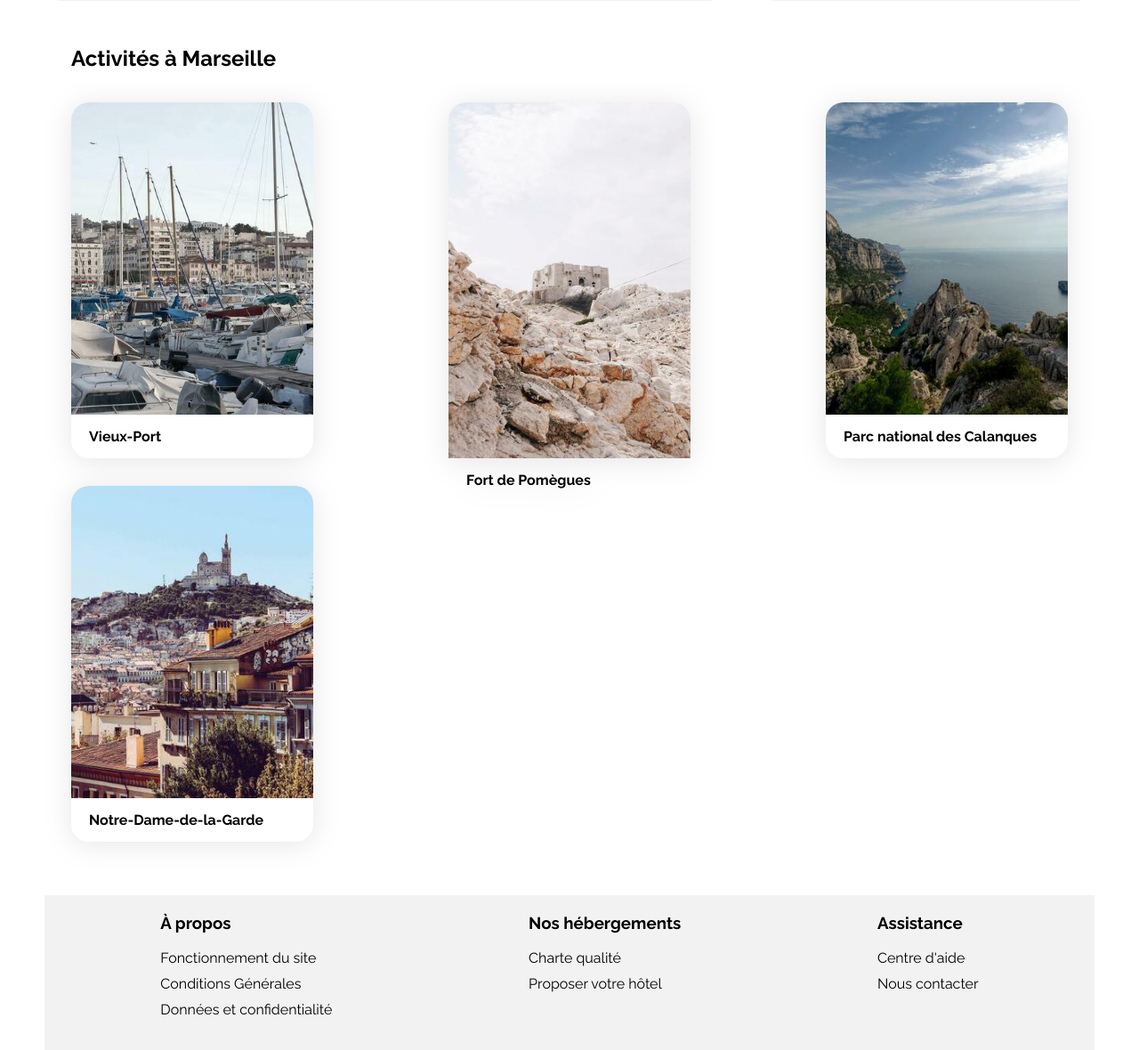
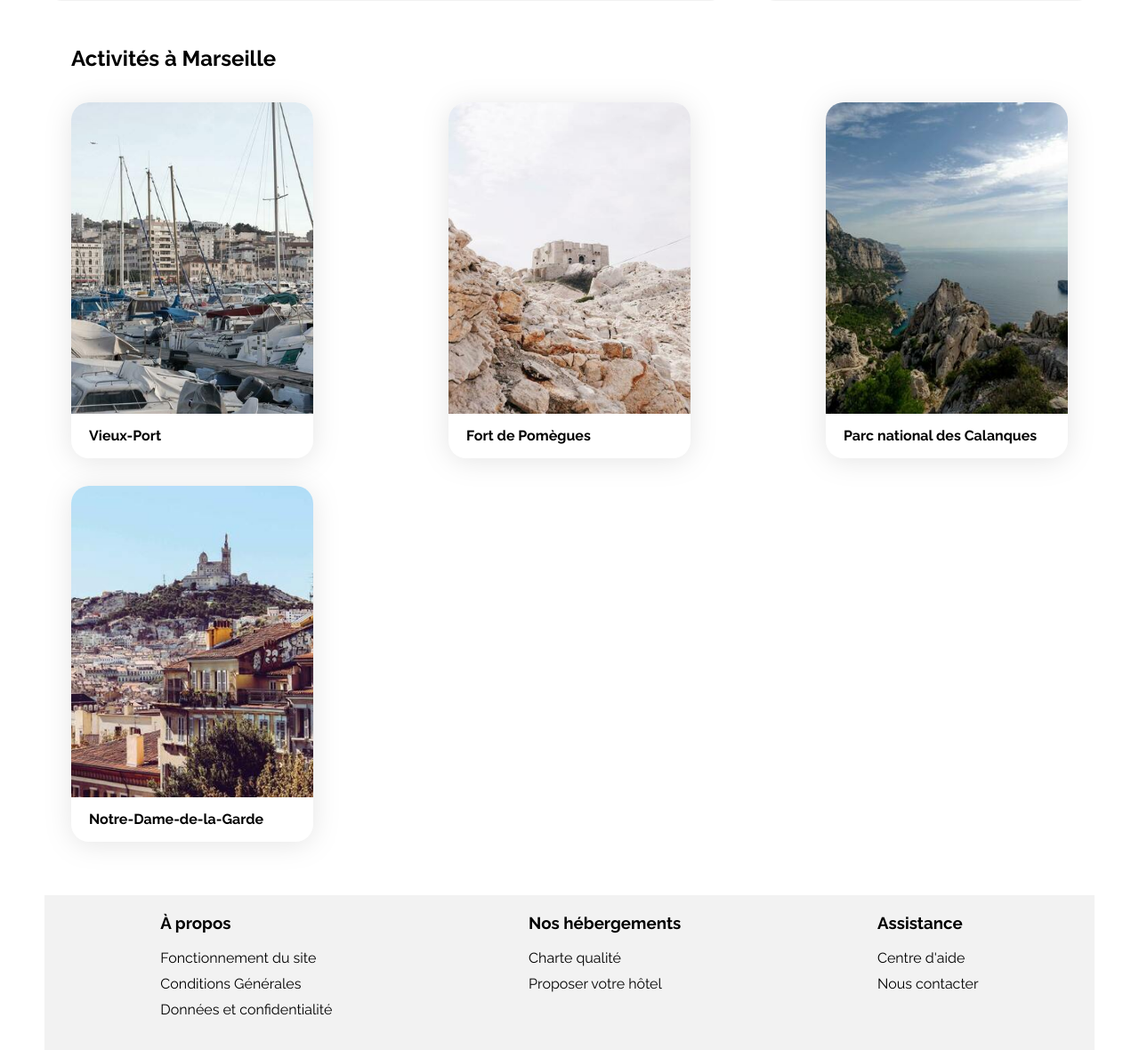
Before and after one commit to Joon-99/oc-symfony-dev, a PHP site: page / in a window 1280 px wide. Shown: the part 1251-2431 px from the top of the page at 89% size. Run offline with PHP 8.4, Linux system fonts and the light colour scheme.

Commit message:
#3-max-width-et-liens-nav

```diff
--- a/Projet 03/Travail/site/css/style.css
+++ b/Projet 03/Travail/site/css/style.css
@@ -15,6 +15,8 @@
 }
 
 body {
+    min-width: 1024px;
+    max-width: 1440px;
     display: flex;
     justify-content: center;
     margin: 0;
@@ -364,7 +366,7 @@ nav {
 
 .activites .card img {
     width: 100%;
-    height: 100%;
+    height: 350px;
     border-top-left-radius: 20px;
     border-top-right-radius: 20px;
 }
--- a/Projet 03/Travail/site/index.html
+++ b/Projet 03/Travail/site/index.html
@@ -19,8 +19,8 @@
         <header>
             <img id="home-logo" src="images/logo/Booki.png" alt="The Booki logo">
             <nav>
-                <a class="nav-links">Hébergements</a>
-                <a class="nav-links">Activités</a>
+                <a class="nav-links" href="#hebergements-nav-ref">Hébergements</a>
+                <a class="nav-links" href="#activites-nav-ref">Activités</a>
             </nav>
         </header>
         <main>
@@ -46,7 +46,7 @@
                 <div id="info-icon"><i class="fa-xs fa-solid fa-info"></i></div>
                 <p>Plus de 500 logements sont disponibles dans cette ville</p>
             </div>
-            <div class="hebergements-and-populaires">
+            <div class="hebergements-and-populaires" id="hebergements-nav-ref">
                 <section class="hebergements">
                     <div class="hebergements-title">
                         <h2 class="section-title">Hébergements à Marseille</h2>
@@ -235,7 +235,7 @@
                     </div>
                 </section>
             </div>
-            <div class="activites">
+            <div class="activites" id="activites-nav-ref">
                 <section>
                     <h2 class="activites-title">Activités à Marseille</h2>
                     <div class="activites-cards">
```
